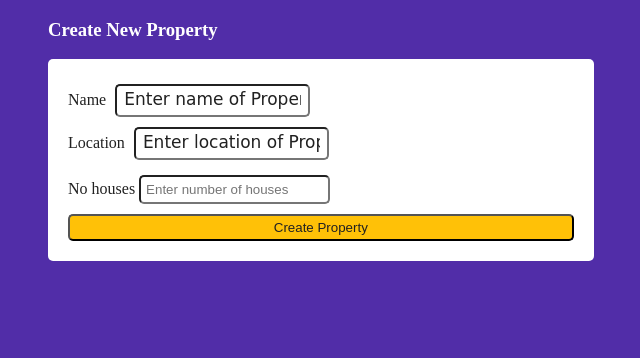
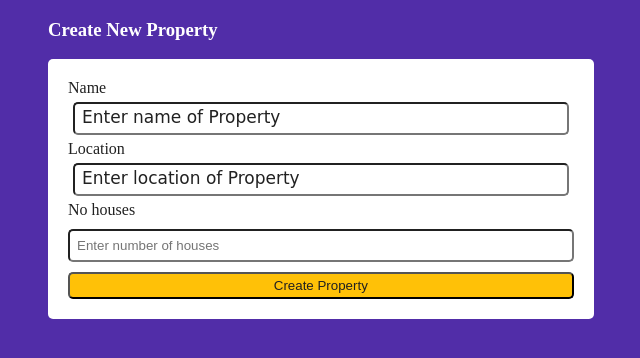
Before and after one commit to GakuruAlex/propertypro, a Django app: page /property-pro/properties/create-property/ in a window 1280 px wide. Shown: the part 104-462 px from the top of the page, without its empty margins (276-916 px from the left). Run offline with Django 4.2, Linux system fonts and the light colour scheme.

Commit message:
Create Property form css

```diff
--- a/property/static/property/create_property.css
+++ b/property/static/property/create_property.css
@@ -29,7 +29,7 @@ input[type="text"]{
 }
 
 input[type="number"]{
-    padding: 5px;
+    padding: 7px;
     margin-top: 10px;
     margin-bottom: 10px;
     border-radius: 5px;
@@ -49,3 +49,7 @@ input[type="submit"]{
     -ms-border-radius: 5px;
     -o-border-radius: 5px;
 }
+.input{
+    display: flex;
+    flex-direction: column;
+}
```
